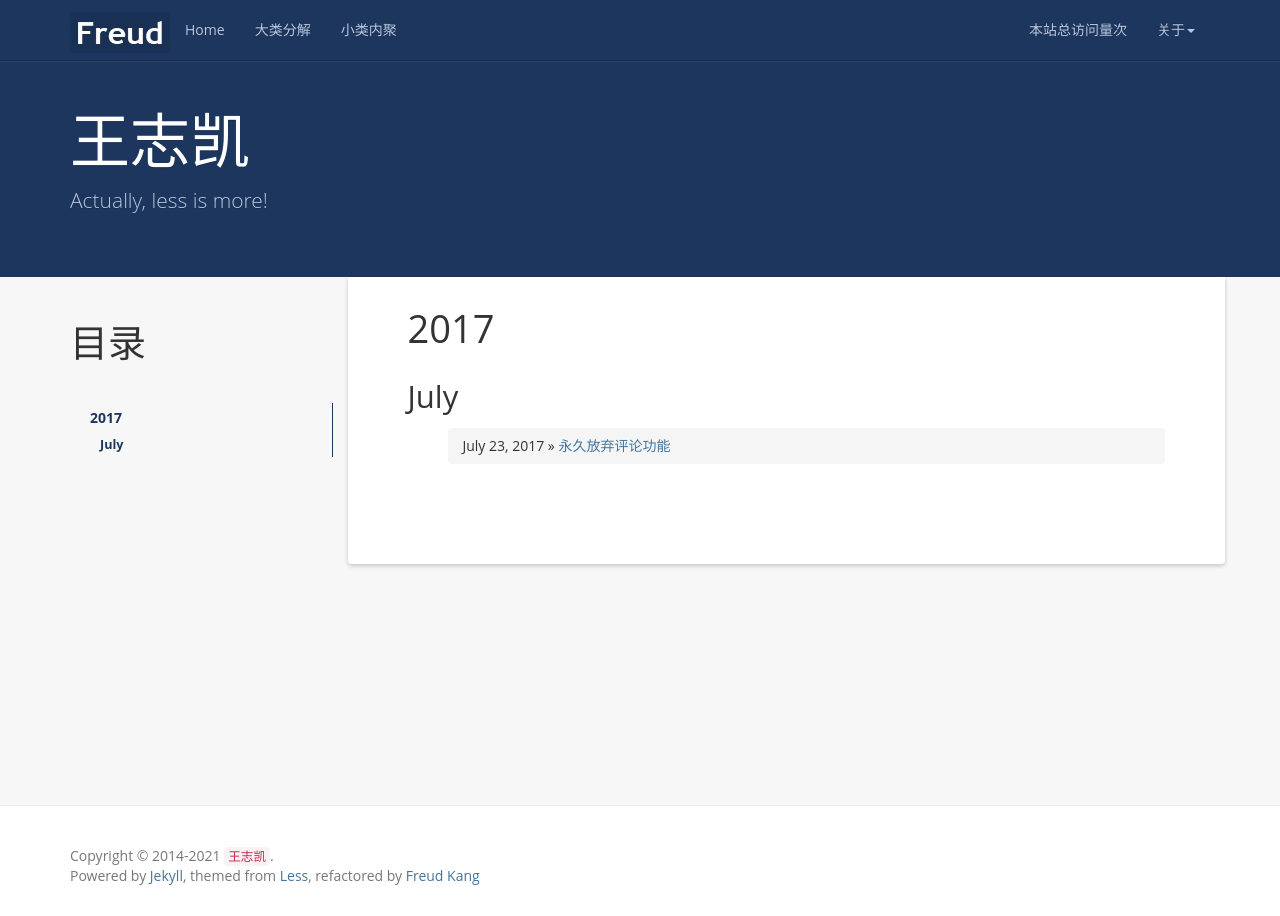
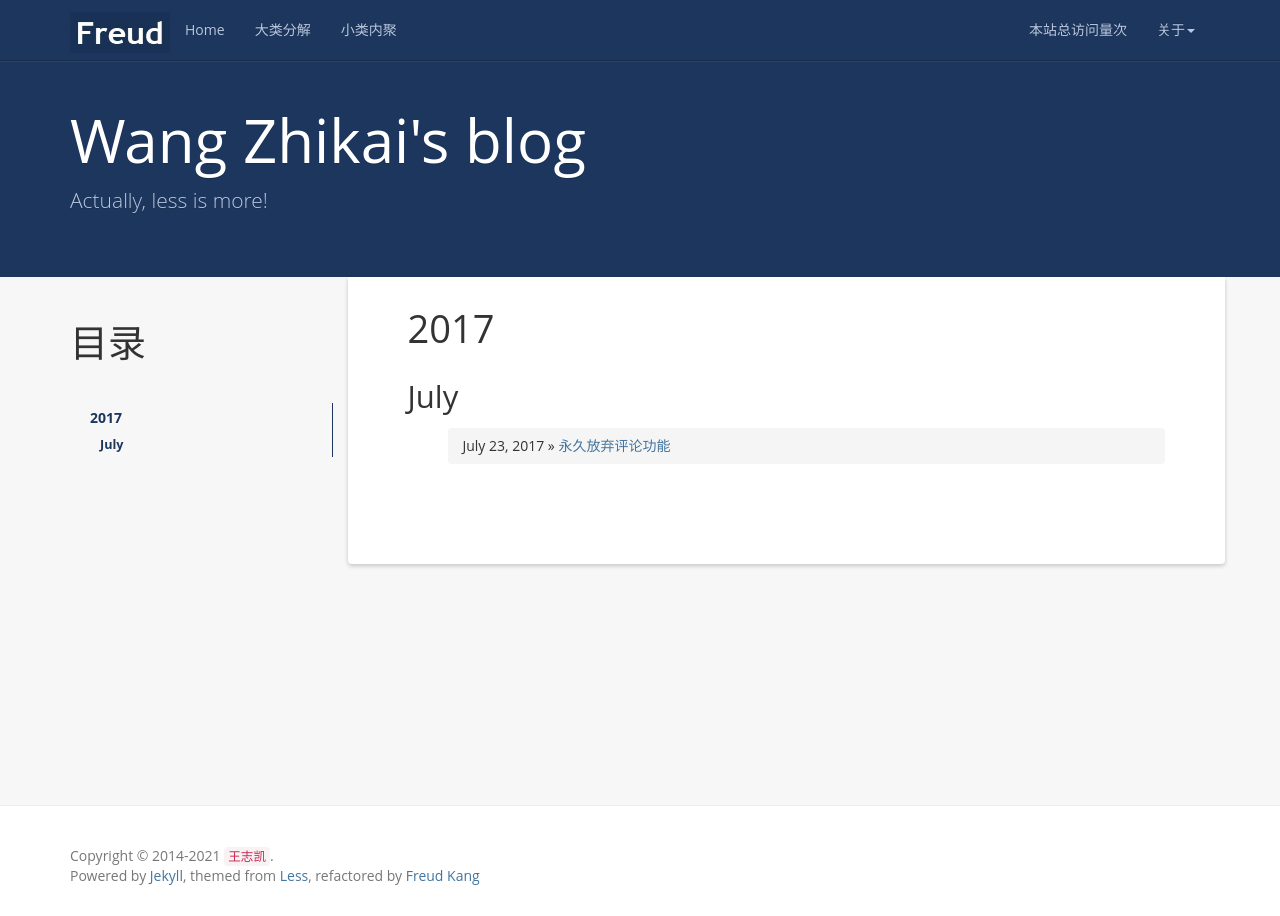
Before and after one commit to w-40/w-40.github.io, a Jekyll site: the page built from index.html, in a window 1280 px wide. Built offline with Jekyll 4.4.1, drawn with Linux system fonts in a browser that asks for light colours; nearby versions of some CDN libraries; a script that is not in the unit is left out; the list of posts is cut into pages by our own code; comment, search, counter and statistics services are not loaded; part of the change alters nothing that is shown.

Commit message:
Add files via upload

```diff
--- a/_config.yml
+++ b/_config.yml
@@ -1,5 +1,5 @@
 # Site settings
-name: 王志凯
+name: Wang Zhikai's blog
 email: 2568441388@qq.com
 author: 王志凯
 url: https://w-40.github.io/
@@ -7,7 +7,7 @@ resume_site: https://w-40.github.io/
 github: https://github.com/w-40
 baseurl: ""
 description: Actually, less is more!
-meta_description: 康志华;个人博客;学而不思则罔;思而不学则殆;生命不止;折腾不休
+meta_description: 王志凯;个人博客;学而不思则罔;思而不学则殆;生命不止;折腾不休
 motto: It's our wits that make us men.
 banner: 学而不思则罔，思而不学则殆。
 
@@ -22,4 +22,4 @@ github_username: w-40
 # Build settings
 markdown: kramdown
 
-baidu_analysis: 94be4b0f9fc5d94cc0d0415ea6761ae9
+baidu_analysis: c194e0021d0babc93cd1cef1d94b1134
```
